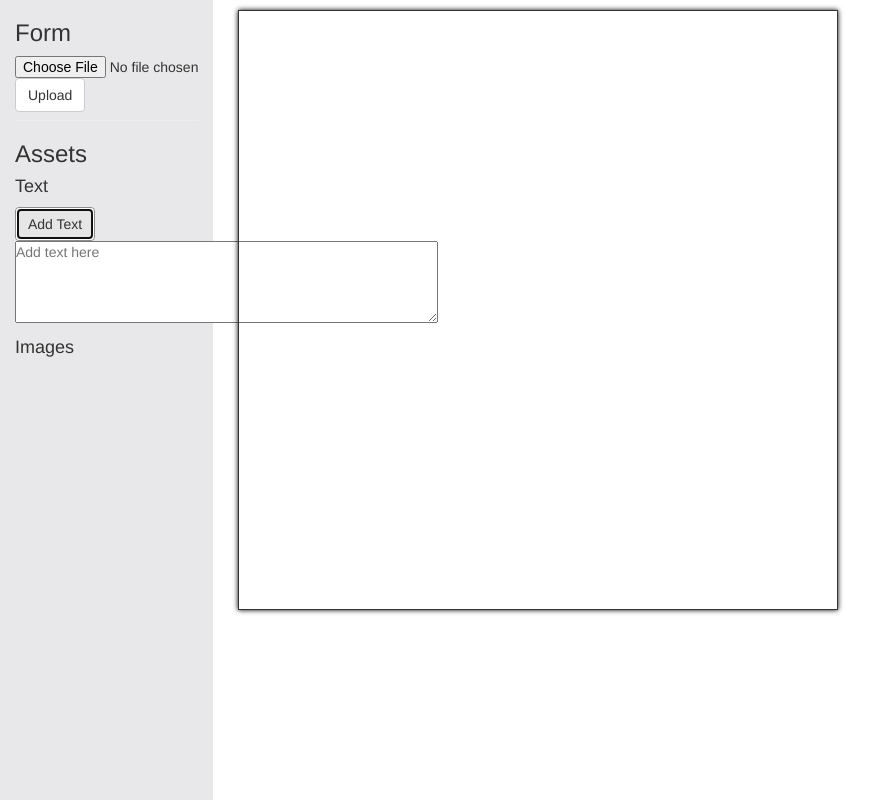
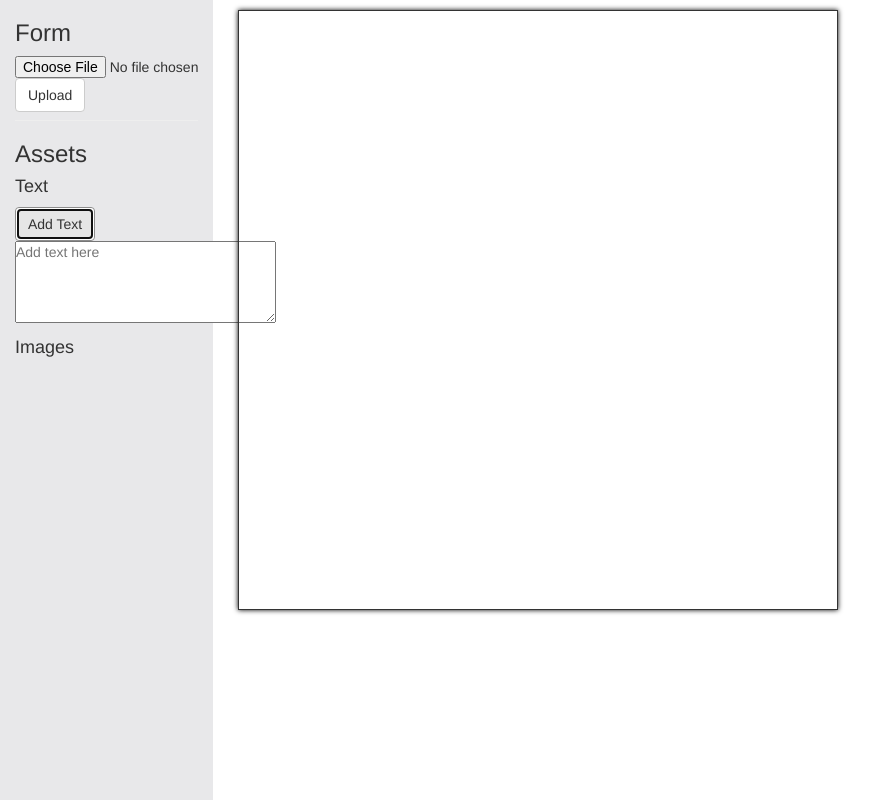
Before and after one commit to janymai/canvas-editor, a website: page index.html in a window 1280 px wide. Both pictures are taken after a click on the button "Add Text". Shown: the whole page, without its empty margins (0-890 px from the left). Drawn offline with Linux system fonts and the light colour scheme; no server answers.

Commit message:
Change col of textarea

```diff
--- a/index.html
+++ b/index.html
@@ -40,7 +40,7 @@
       <div class="text">
           <h4>Text</h4>
           <button id="addText" class="btn btn-default" onclick="addText()">Add Text</button>
-          <textarea class="hide" rows="4" cols="50" placeholder="Add text here" id="textCanvas"></textarea>
+          <textarea class="hide" rows="4" cols="30" placeholder="Add text here" id="textCanvas"></textarea>
       </div>
       <div class="image">
           <h4>Images</h4>
```
